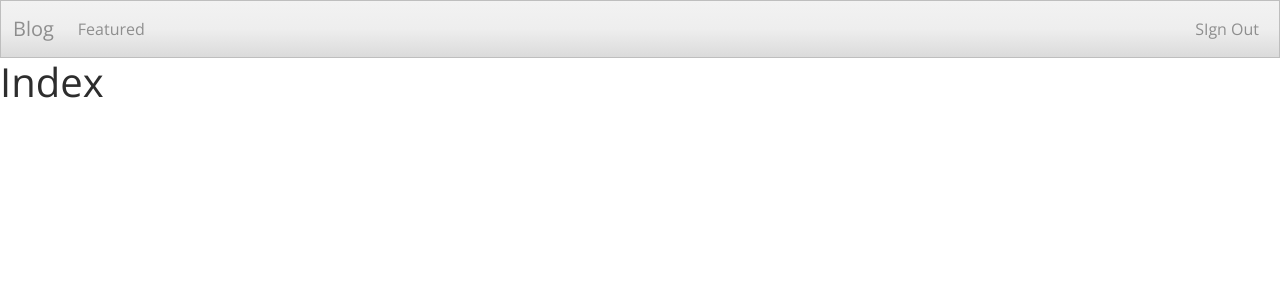
After one commit to lesmadeit/blog, a Django app: page / in a window 1280 px wide. The commit adds this page. Shown: the top 300 px of the page. Run offline with Django 4.2, Linux system fonts and the light colour scheme.

Commit message:
bootstrap template

```diff
--- a/blog/blog/settings.py
+++ b/blog/blog/settings.py
@@ -37,7 +37,7 @@ INSTALLED_APPS = [
     'django.contrib.sessions',
     'django.contrib.messages',
     'django.contrib.staticfiles',
-    'blog',
+    'blogapp',
     'users',
 ]
 
--- a/blog/blogapp/templates/blogapp/base.html
+++ b/blog/blogapp/templates/blogapp/base.html
@@ -3,9 +3,11 @@
 <head>
     <meta charset="UTF-8">
     <meta name="viewport" content="width=device-width, initial-scale=1.0">
+    <link rel="stylesheet" href="https://bootswatch.com/5/spacelab/bootstrap.min.css">
     <title>Django Blog</title>
 </head>
 <body>
+    {% include 'blogapp/nav.html' %}
     {% block content %}
     {% endblock content %}
 
--- a/blog/blogapp/templates/blogapp/index.html
+++ b/blog/blogapp/templates/blogapp/index.html
@@ -1,4 +1,4 @@
-{% extends 'blog/base.html' %}
+{% extends 'blogapp/base.html' %}
 
 {% block content %}
 <h1>Index</h1>
--- /dev/null
+++ b/blog/blogapp/templates/blogapp/nav.html
@@ -0,0 +1,20 @@
+<nav class="navbar navbar-expand-lg navbar-light bg-light">
+  <div class="container-fluid">
+    <a class="navbar-brand" href="{% url 'index' %}">Blog</a>
+    <button class="navbar-toggler" type="button" data-bs-toggle="collapse" data-bs-target="#navbarText" aria-controls="navbarText" aria-expanded="false" aria-label="Toggle navigation">
+      <span class="navbar-toggler-icon"></span>
+    </button>
+    <div class="collapse navbar-collapse" id="navbarText">
+      <ul class="navbar-nav me-auto mb-2 mb-lg-0">
+        <li class="nav-item">
+          <a class="nav-link " aria-current="page" href="#">Featured</a>
+        </li>
+      </ul>
+      <ul class="navbar-nav">
+        <li class="nav-item">
+            <a class="nav-link " aria-current="page" href="#">SIgn Out</a>
+        </li>
+      </ul>
+    </div>
+  </div>
+</nav>
--- a/blog/blogapp/views.py
+++ b/blog/blogapp/views.py
@@ -3,4 +3,4 @@ from django.views import View
 
 class Index(View):
     def get(self, request):
-        return render(request, 'blog/index.html')
+        return render(request, 'blogapp/index.html')
```
Also changed, not shown: blog/users/forms.py (added, +10 -0 lines), blog/users/views.py (+9 -1 lines).
